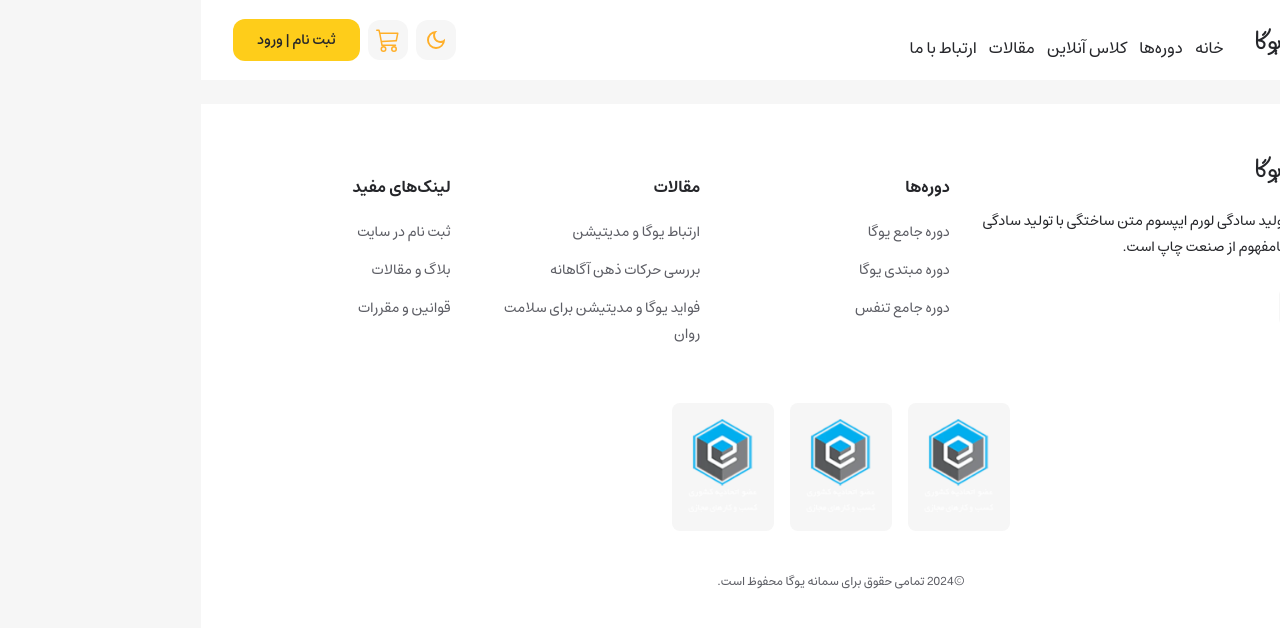
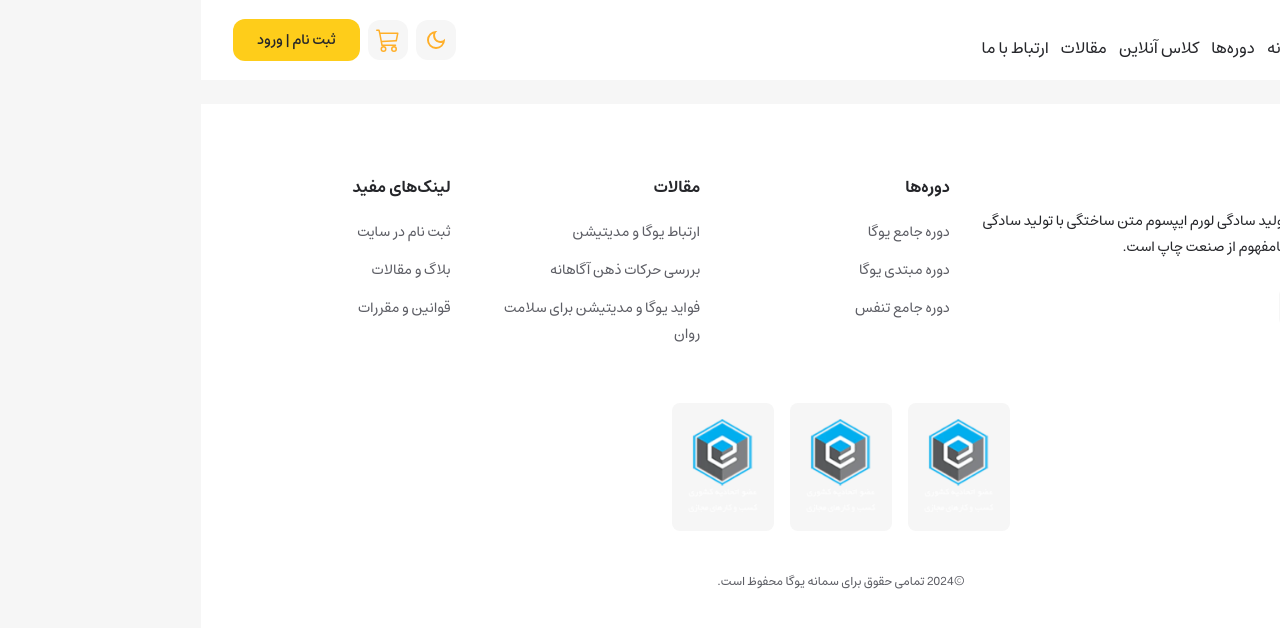
Before and after one commit to amirhosseinhamidian/teaching-yoga, a Next.js app: page / in a window 1280 px wide. Shown: the top 628 px of the page. Built offline with nearby package versions, Linux system fonts and the light colour scheme; no server answers.

Commit message:
change logo setting

```diff
--- a/src/components/Logo/Logo.js
+++ b/src/components/Logo/Logo.js
@@ -1,6 +1,5 @@
 import React from 'react';
 import PropTypes from 'prop-types';
-import Image from 'next/image';
 
 export default function Logo({ size = 'medium', className }) {
   // Define size classes
@@ -12,11 +11,9 @@ export default function Logo({ size = 'medium', className }) {
 
   return (
     <div className={`flex items-end gap-2 ${sizeClasses[size]} ${className}`}>
-      <Image
+      <img
         src='/images/logo.png'
         alt='samaneh yoga logo'
-        width={120}
-        height={120}
         className={`block ${sizeClasses[size]}`}
       />
       <h2
```
Also changed, not shown: 1 other file (tests, documents, lock files or other folders).
